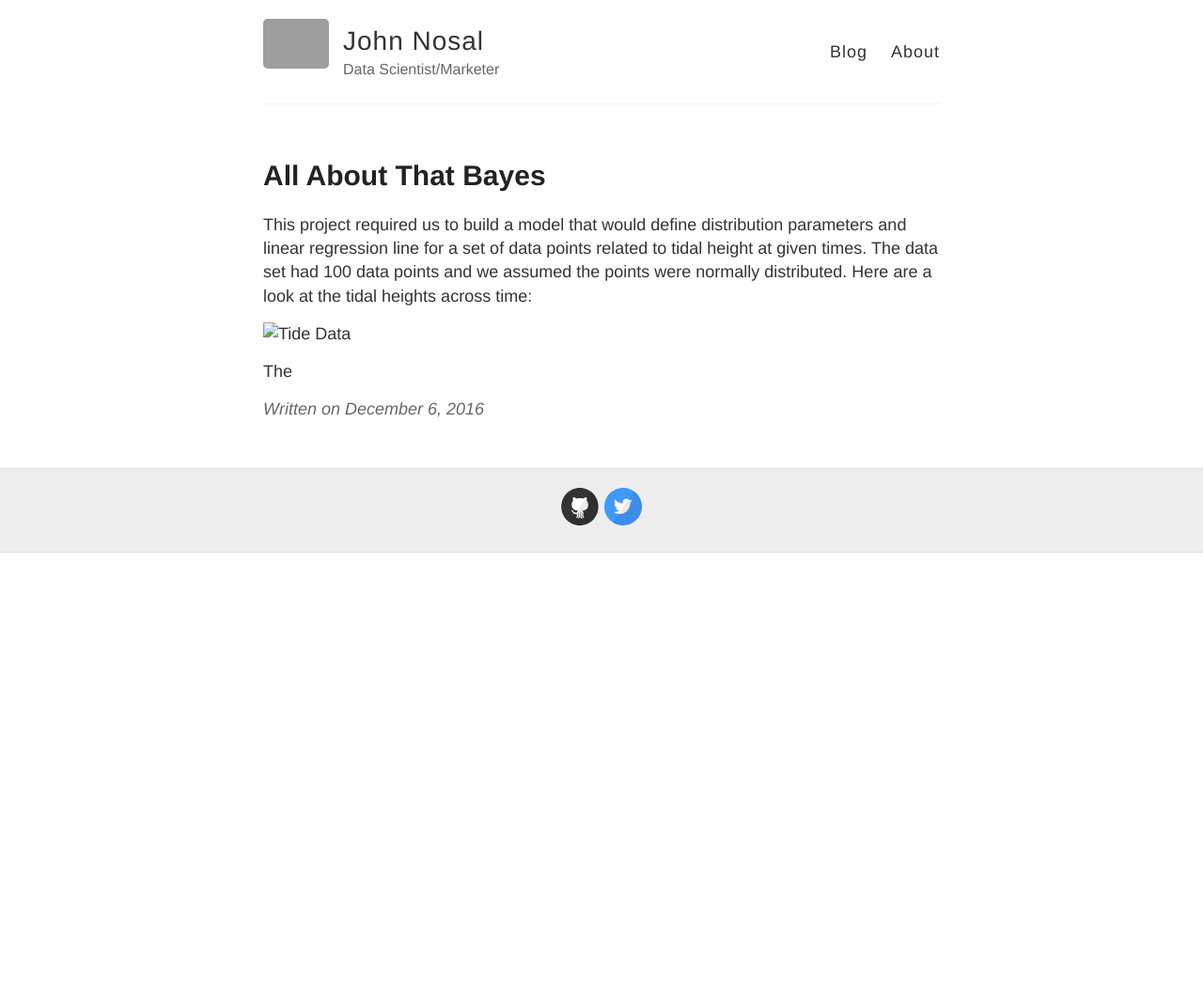
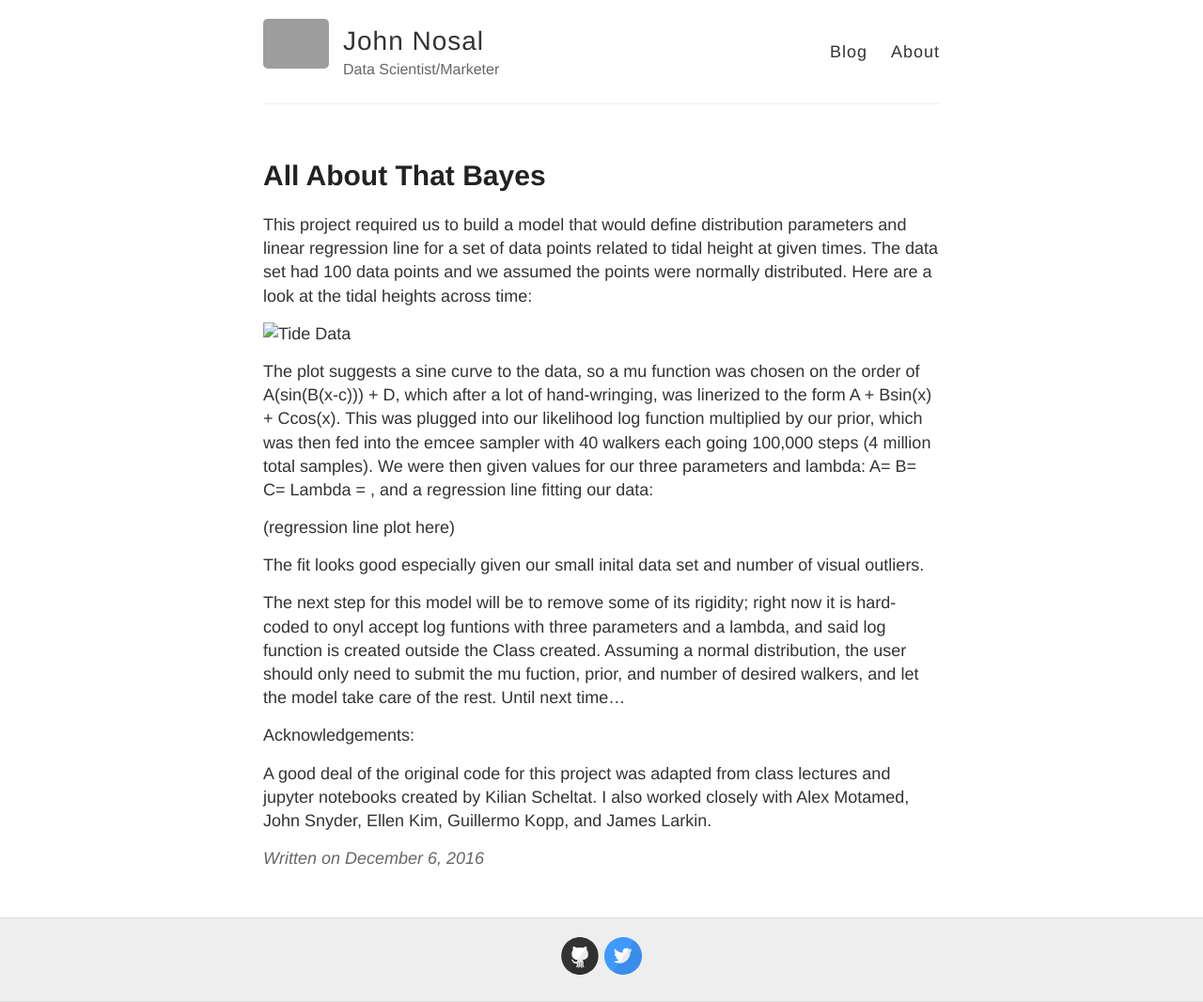
Before and after one commit to jmnosal/jmnosal.github.io, a Jekyll site: the page built from _posts/2016-12-6-Bayes-Regression.md, in a window 1280 px wide. Shown: the whole page at 94% size. Built offline with Jekyll 4.4.1, drawn with Linux system fonts in a browser that asks for light colours; before the commit the page ends 900 px from its top, so only the background shows below that; grey boxes are pictures that could not be loaded.

Commit message:
full post

```diff
--- a/_posts/2016-12-6-Bayes-Regression.md
+++ b/_posts/2016-12-6-Bayes-Regression.md
@@ -7,4 +7,14 @@ This project required us to build a model that would define distribution paramet
 
 ![Tide Data]({{file:///Users/johnnosal/jmnosal.github.io/images/TideData.jpg}})
 
-The
+The plot suggests a sine curve to the data, so a mu function was chosen on the order of A(sin(B(x-c))) + D, which after a lot of hand-wringing, was linerized to the form A + Bsin(x) + Ccos(x). This was plugged into our likelihood log function multiplied by our prior, which was then fed into the emcee sampler with 40 walkers each going 100,000 steps (4 million total samples). We were then given values for our three parameters and lambda: A=  B=  C=  Lambda =  , and a regression line fitting our data:
+
+(regression line plot here)
+
+The fit looks good especially given our small inital data set and number of visual outliers.
+
+The next step for this model will be to remove some of its rigidity; right now it is hard-coded to onyl accept log funtions with three parameters and a lambda, and said log function is created outside the Class created. Assuming a normal distribution, the user should only need to submit the mu fuction, prior, and number of desired walkers, and let the model take care of the rest. Until next time...
+
+Acknowledgements:
+
+A good deal of the original code for this project was adapted from class lectures and jupyter notebooks created by Kilian Scheltat. I also worked closely with Alex Motamed, John Snyder, Ellen Kim, Guillermo Kopp, and James Larkin.
```
